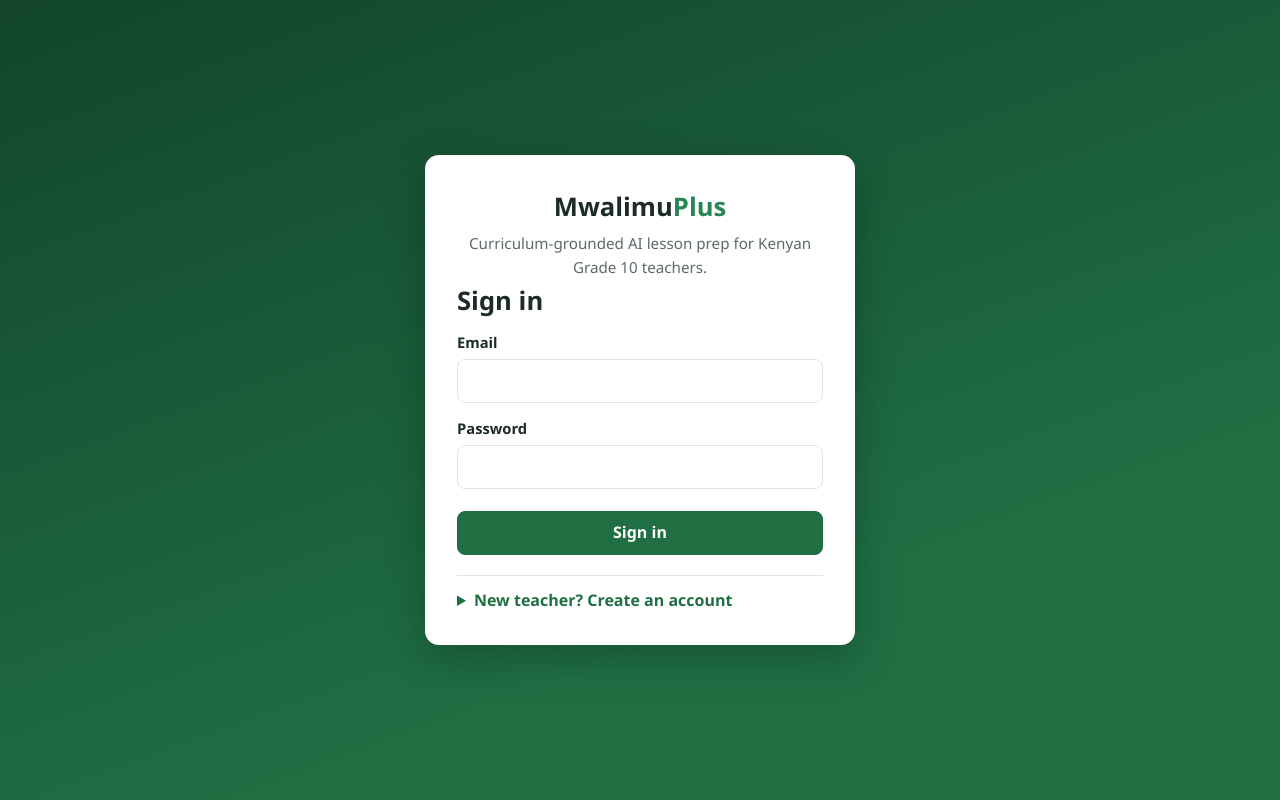
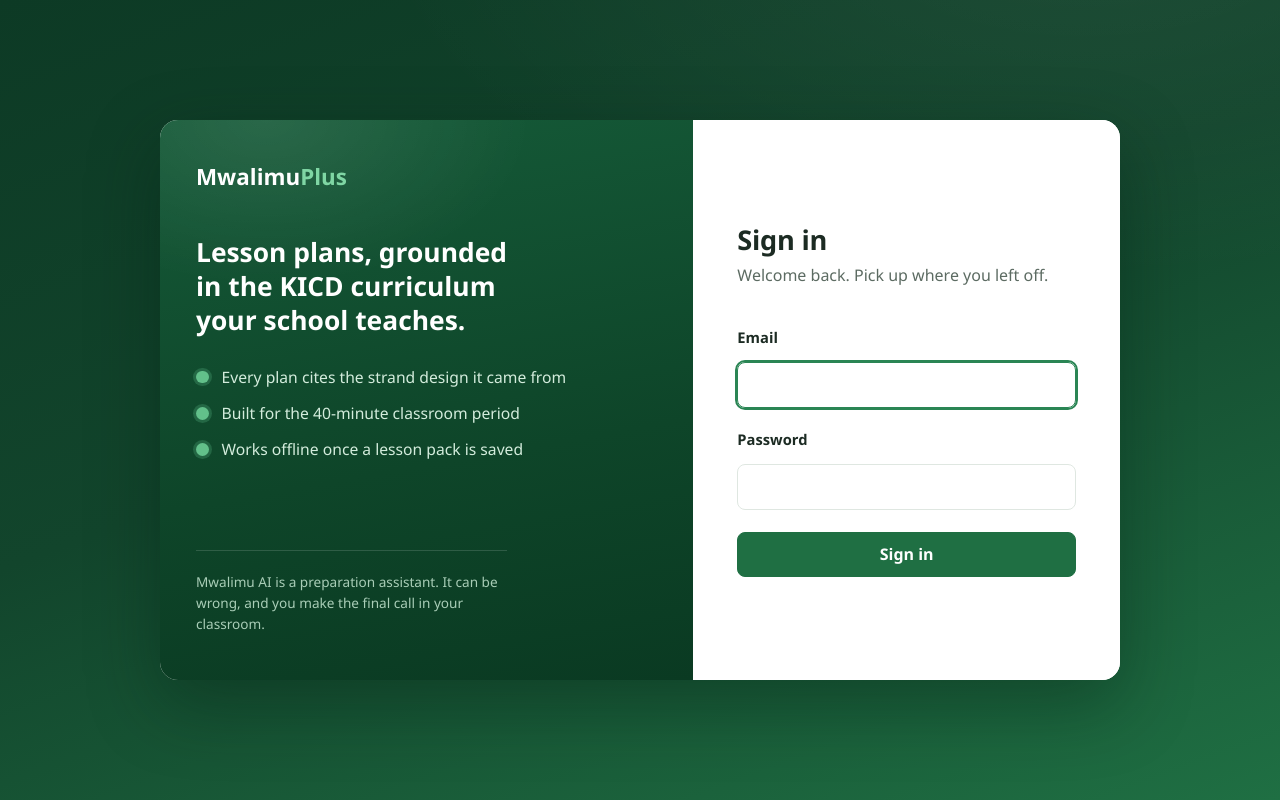
Before and after one commit to Mastean12/MwalimuPlus, a PHP site: page /login.php in a window 1280 px wide. Run offline with PHP 8.4, Linux system fonts and the light colour scheme; tables that the repository leaves empty hold one stand-in row (values such as "Sample post").

Commit message:
Redesign auth flow with first-run setup page
Replace the inline register form with a dedicated setup page that creates
the first teacher account on a fresh install. Pages redirect to setup.php
when no teacher exists; the sign-in page is shown only once an account has
been created. Self-registration and the register page are removed.

Co-authored-by: CommandCodeBot <noreply@commandcode.ai>

```diff
--- a/assets/css/app.css
+++ b/assets/css/app.css
@@ -137,6 +137,8 @@ p { margin: .35rem 0; }
 /* Alerts & disclosure */
 .alert { padding: .7rem .9rem; border-radius: 8px; margin: .75rem 0; font-size: .95rem; }
 .alert-error { background: #fbe9e7; color: var(--danger); border: 1px solid #efc6c0; }
+.alert-success { background: var(--green-50); color: var(--green-900); border: 1px solid #bcddc8; }
+.alert-info { background: #eef4fb; color: #274a6d; border: 1px solid #c4d8ee; }
 .disclosure {
     font-size: .9rem;
     color: var(--muted);
@@ -218,21 +220,131 @@ textarea { resize: vertical; }
     min-height: 100vh;
     display: grid;
     place-items: center;
-    background: linear-gradient(160deg, var(--green-900), var(--green-700) 70%);
+    background:
+        radial-gradient(1200px 600px at 85% -10%, rgba(255, 255, 255, .06), transparent 60%),
+        linear-gradient(160deg, #0d3a25 0%, var(--green-900) 45%, var(--green-700) 100%);
     padding: 1.5rem;
 }
-.auth-card {
+
+.auth-shell {
+    display: grid;
+    grid-template-columns: minmax(300px, 5fr) minmax(360px, 4fr);
     width: 100%;
-    max-width: 430px;
+    max-width: 960px;
+    min-height: 560px;
+    border-radius: 18px;
+    overflow: hidden;
+    box-shadow: 0 24px 70px rgba(6, 32, 19, .4);
     background: var(--card);
-    border-radius: 14px;
-    padding: 2rem;
-    box-shadow: 0 12px 40px rgba(0, 0, 0, .25);
 }
-.auth-brand { display: block; text-align: center; font-size: 1.6rem; }
-.auth-tagline { text-align: center; color: var(--muted); font-size: .95rem; }
-.auth-register { margin-top: 1.25rem; border-top: 1px solid var(--line); padding-top: .75rem; }
-.auth-register summary { cursor: pointer; font-weight: 600; color: var(--green-700); }
+.auth-shell-single {
+    grid-template-columns: 1fr;
+    max-width: 460px;
+    min-height: 0;
+}
+
+/* Brand / message side */
+.auth-panel {
+    background:
+        radial-gradient(480px 300px at 20% 0%, rgba(255, 255, 255, .09), transparent 55%),
+        linear-gradient(170deg, #155a38 0%, #0e4529 60%, #0a3a22 100%);
+    color: #eaf6ee;
+    padding: 2.5rem 2.25rem;
+    display: flex;
+    flex-direction: column;
+}
+.auth-panel .auth-brand {
+    color: #ffffff;
+    font-size: 1.4rem;
+    text-align: start;
+    padding: 0;
+    margin: 0 0 2.5rem;
+}
+.auth-panel .auth-brand span { color: #7fd6a4; }
+.auth-panel-lead {
+    font-size: 1.65rem;
+    line-height: 1.3;
+    font-weight: 650;
+    color: #ffffff;
+    max-width: 22ch;
+    margin: 0 0 1.75rem;
+}
+.auth-points {
+    list-style: none;
+    margin: 0 0 2rem;
+    padding: 0;
+    display: grid;
+    gap: .85rem;
+}
+.auth-points li {
+    position: relative;
+    padding-inline-start: 1.6rem;
+    color: #d3ecdc;
+    font-size: .98rem;
+    line-height: 1.45;
+}
+.auth-points li::before {
+    content: "";
+    position: absolute;
+    inset-inline-start: 0;
+    top: .3rem;
+    width: .8rem;
+    height: .8rem;
+    border-radius: 999px;
+    background: #62c08a;
+    box-shadow: 0 0 0 3px rgba(98, 192, 138, .25);
+}
+.auth-panel-note {
+    margin-top: auto;
+    font-size: .85rem;
+    line-height: 1.55;
+    color: #a9cdb7;
+    border-top: 1px solid rgba(255, 255, 255, .14);
+    padding-top: 1.25rem;
+    max-width: 40ch;
+}
+
+/* Form side */
+.auth-form-panel {
+    display: flex;
+    flex-direction: column;
+    justify-content: center;
+    padding: 2.75rem 2.75rem;
+    background: var(--card);
+}
+.auth-form-panel .auth-brand {
+    text-align: start;
+    padding: 0;
+    margin: 0 0 2rem;
+    display: none; /* only used on the single-column variants */
+}
+.auth-shell-single .auth-form-panel .auth-brand { display: block; }
+.auth-form-panel h1 {
+    font-size: 1.7rem;
+    margin: 0 0 .35rem;
+    letter-spacing: -.01em;
+}
+.auth-sub { color: var(--muted); margin: 0 0 1.5rem; font-size: 1rem; }
+.auth-switch { margin-top: 1.5rem; text-align: center; color: var(--muted); font-size: .95rem; }
+
+/* Form styling scoped to auth screens */
+.auth-form {
+    display: grid;
+    gap: .4rem;
+}
+.auth-form label {
+    font-weight: 600;
+    font-size: .92rem;
+    margin: .9rem 0 .1rem;
+}
+.auth-form input {
+    margin-top: .3rem;
+}
+.field-hint {
+    font-size: .85rem;
+    color: var(--muted);
+    margin: .3rem 0 0;
+}
 
 /* Result area (topic.php generator) */
 #generate-result { margin-top: 1.25rem; }
@@ -269,6 +381,14 @@ textarea { resize: vertical; }
     .panel { box-shadow: none; border: 1px solid #ccc; break-inside: avoid; }
 }
 
+@media (max-width: 880px) {
+    .auth-shell {
+        grid-template-columns: 1fr;
+        max-width: 480px;
+    }
+    .auth-panel { display: none; }
+}
+
 @media (max-width: 640px) {
     .site-header { flex-direction: column; align-items: flex-start; }
 }
--- /dev/null
+++ b/config/helpers.php
@@ -0,0 +1,36 @@
+<?php
+/**
+ * Shared helpers used across pages and the auth API.
+ * Requires config/database.php to be loaded first.
+ */
+
+declare(strict_types=1);
+
+/** True when at least one user account exists in the database. */
+function app_has_users(): bool
+{
+    static $has = null;
+
+    if ($has === null) {
+        $has = (bool) db()->query('SELECT 1 FROM users LIMIT 1')->fetchColumn();
+    }
+
+    return $has;
+}
+
+/** Sets a one-shot flash message shown on the next page render. */
+function set_flash(string $kind, string $message): void
+{
+    $_SESSION['flash'] = ['kind' => $kind, 'message' => $message];
+}
+
+/** Returns and clears any pending flash message. */
+function take_flash(): ?array
+{
+    if (empty($_SESSION['flash'])) {
+        return null;
+    }
+    $flash = $_SESSION['flash'];
+    unset($_SESSION['flash']);
+    return $flash;
+}
--- a/includes/header.php
+++ b/includes/header.php
@@ -27,3 +27,4 @@ $activeNav = $activeNav ?? '';
 </header>
 <?php endif; ?>
 <main class="container">
+<?php render_flash(); ?>
--- a/login.php
+++ b/login.php
@@ -1,9 +1,16 @@
 <?php
-/** Login page + a demo/register shortcut (creates a local demo teacher on first use). */
+/**
+ * Sign in page.
+ *
+ * When no teacher account exists yet, the page redirects straight to
+ * setup.php so the first teacher can create the school account. Once an
+ * account exists, the branded sign-in view is shown.
+ */
 
 declare(strict_types=1);
 
 require_once __DIR__ . '/config/database.php';
+require_once __DIR__ . '/config/helpers.php';
 
 if (session_status() === PHP_SESSION_NONE) {
     session_start();
@@ -15,36 +22,20 @@ if (!empty($_SESSION['user_id'])) {
     exit;
 }
 
+// No teachers yet: creation happens on setup.php, not here.
+if (!app_has_users()) {
+    header('Location: setup.php');
+    exit;
+}
+
 $error = '';
 
 if ($_SERVER['REQUEST_METHOD'] === 'POST') {
-    $action = $_POST['action'] ?? 'login';
-    $pdo = db();
+    $email = trim($_POST['email'] ?? '');
+    $password = $_POST['password'] ?? '';
 
     try {
-        if ($action === 'register') {
-            $name = trim($_POST['name'] ?? '');
-            $email = trim($_POST['email'] ?? '');
-            $password = $_POST['password'] ?? '';
-
-            if ($name === '' || !filter_var($email, FILTER_VALIDATE_EMAIL) || strlen($password) < 8) {
-                throw new RuntimeException('Enter your name, a valid email, and a password of at least 8 characters.');
-            }
-
-            $stmt = $pdo->prepare('INSERT INTO users (name, email, password_hash) VALUES (?, ?, ?)');
-            $stmt->execute([$name, $email, password_hash($password, PASSWORD_DEFAULT)]);
-
-            $_SESSION['user_id'] = (int) $pdo->lastInsertId();
-            $_SESSION['user_name'] = $name;
-            header('Location: dashboard.php');
-            exit;
-        }
-
-        // action === 'login'
-        $email = trim($_POST['email'] ?? '');
-        $password = $_POST['password'] ?? '';
-
-        $stmt = $pdo->prepare('SELECT id, name, password_hash FROM users WHERE email = ?');
+        $stmt = db()->prepare('SELECT id, name, password_hash FROM users WHERE email = ?');
         $stmt->execute([$email]);
         $user = $stmt->fetch();
 
@@ -56,61 +47,62 @@ if ($_SERVER['REQUEST_METHOD'] === 'POST') {
             exit;
         }
 
-        $error = 'Invalid email or password.';
-    } catch (RuntimeException $e) {
-        $error = $e->getMessage();
+        $error = 'The email or password does not match. Try again, or ask your administrator to reset it.';
     } catch (PDOException $e) {
-        $error = 'Registration failed. Is the database set up? Run database/schema.sql first.';
+        $error = 'Could not sign in right now. Please try again.';
     }
 }
+
+$emailValue = htmlspecialchars($_POST['email'] ?? '');
+$pageTitle = 'Sign in';
 ?>
 <!DOCTYPE html>
 <html lang="en">
 <head>
     <meta charset="UTF-8">
     <meta name="viewport" content="width=device-width, initial-scale=1.0">
-    <title>Sign in · MwalimuPlus</title>
+    <title><?= htmlspecialchars($pageTitle) ?> · MwalimuPlus</title>
     <link rel="manifest" href="offline/manifest.json">
     <link rel="stylesheet" href="assets/css/app.css">
     <meta name="theme-color" content="#1f6f43">
 </head>
 <body class="auth-body">
-<main class="auth-card">
-    <a class="brand auth-brand" href="login.php">Mwalimu<span>Plus</span></a>
-    <p class="auth-tagline">Curriculum-grounded AI lesson prep for Kenyan Grade 10 teachers.</p>
+<div class="auth-shell">
 
-    <?php if ($error !== ''): ?>
-        <p class="alert alert-error"><?= htmlspecialchars($error) ?></p>
-    <?php endif; ?>
+    <!-- Brand / message panel -->
+    <aside class="auth-panel">
+        <a class="brand auth-brand" href="login.php">Mwalimu<span>Plus</span></a>
+        <p class="auth-panel-lead">Lesson plans, grounded in the KICD curriculum your school teaches.</p>
 
-    <form method="post" class="auth-form" id="login-form">
-        <input type="hidden" name="action" value="login">
+        <ul class="auth-points">
+            <li>Every plan cites the strand design it came from</li>
+            <li>Built for the 40-minute classroom period</li>
+            <li>Works offline once a lesson pack is saved</li>
+        </ul>
+
+        <p class="auth-panel-note">Mwalimu AI is a preparation assistant. It can be wrong, and you make the final call in your classroom.</p>
+    </aside>
+
+    <!-- Form panel -->
+    <main class="auth-form-panel">
         <h1>Sign in</h1>
-        <label>Email
-            <input type="email" name="email" required autocomplete="email">
-        </label>
-        <label>Password
-            <input type="password" name="password" required autocomplete="current-password">
-        </label>
-        <button class="btn btn-primary btn-block" type="submit">Sign in</button>
-    </form>
+        <p class="auth-sub">Welcome back. Pick up where you left off.</p>
 
-    <details class="auth-register">
-        <summary>New teacher? Create an account</summary>
-        <form method="post" class="auth-form">
-            <input type="hidden" name="action" value="register">
-            <label>Full name
-                <input type="text" name="name" required autocomplete="name">
-            </label>
-            <label>Email
-                <input type="email" name="email" required autocomplete="email">
-            </label>
-            <label>Password (min. 8 characters)
-                <input type="password" name="password" required minlength="8" autocomplete="new-password">
-            </label>
-            <button class="btn btn-primary btn-block" type="submit">Create account</button>
+        <?php if ($error !== ''): ?>
+            <div class="alert alert-error" role="alert"><?= htmlspecialchars($error) ?></div>
+        <?php endif; ?>
+
+        <form method="post" action="login.php" class="auth-form">
+            <label for="email">Email</label>
+            <input type="email" id="email" name="email" value="<?= $emailValue ?>" required autocomplete="email" autofocus>
+
+            <label for="password">Password</label>
+            <input type="password" id="password" name="password" required autocomplete="current-password">
+
+            <button type="submit" class="btn btn-primary btn-block">Sign in</button>
         </form>
-    </details>
-</main>
+    </main>
+
+</div>
 </body>
 </html>
```
Also changed, not shown: api/auth.php (+15 -31 lines), includes/auth-check.php (+18 -0 lines), index.php (+14 -2 lines), setup.php (added, +116 -0 lines).
